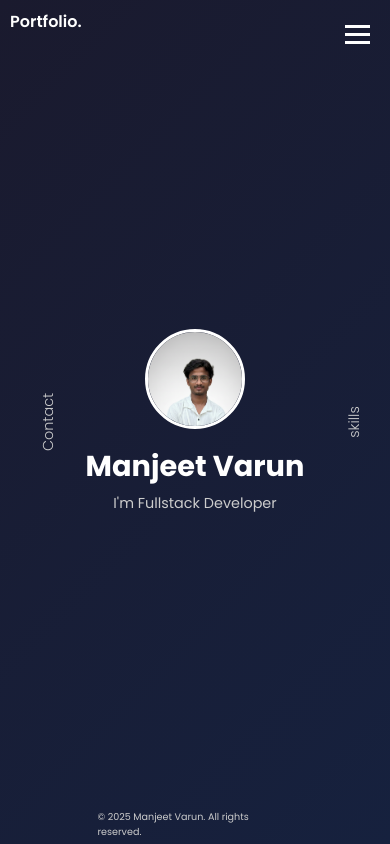
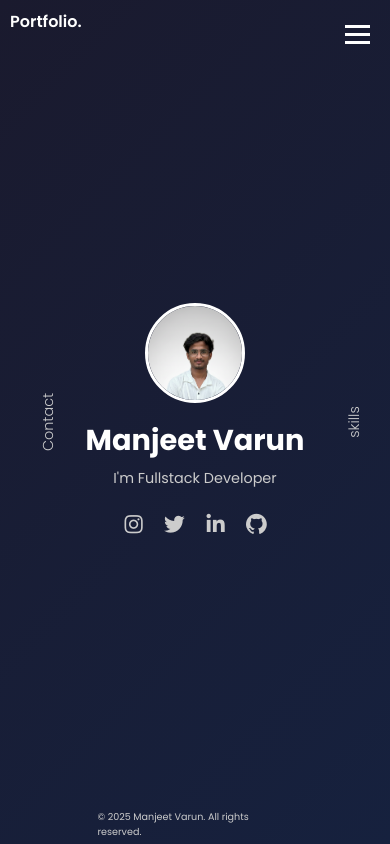
Before and after one commit to Manjeet94565/portfolio, an Angular app: page /home in a window 390 px wide. Built offline with nearby package versions, Linux system fonts and the light colour scheme.

Commit message:
your update message

```diff
--- a/angular.json
+++ b/angular.json
@@ -31,6 +31,7 @@
             ],
             "styles": [
               "node_modules/bootstrap/dist/css/bootstrap.min.css",
+              "node_modules/@fortawesome/fontawesome-free/css/all.min.css",
               "src/styles.css"
             ]
           },
--- a/package.json
+++ b/package.json
@@ -28,6 +28,7 @@
     "@angular/forms": "^20.3.0",
     "@angular/platform-browser": "^20.3.0",
     "@angular/router": "^20.3.0",
+    "@fortawesome/fontawesome-free": "^7.1.0",
     "bootstrap": "^5.3.8",
     "rxjs": "~7.8.0",
     "tslib": "^2.3.0",
--- a/src/app/landing/landing.css
+++ b/src/app/landing/landing.css
@@ -140,8 +140,28 @@ body {
   font-size: 1.2rem;
   font-weight: 400;
   color: #cccccc;
-  margin-bottom: 0;
+  margin-bottom: 20px;
   animation: fadeInUp 1.5s ease-out 0.9s both;
+}
+
+.social-icons {
+  display: flex;
+  justify-content: center;
+  gap: 20px;
+  margin-top: 20px;
+  animation: fadeInUp 1.5s ease-out 1.2s both;
+}
+
+.social-icon {
+  color: #cccccc;
+  font-size: 1.5rem;
+  transition: color 0.3s ease, transform 0.3s ease;
+  text-decoration: none;
+}
+
+.social-icon:hover {
+  color: #007bff;
+  transform: scale(1.1);
 }
 
 /* Keyframe animations */
@@ -221,6 +241,14 @@ body {
 
   .subtitle {
     font-size: 1rem;
+  }
+
+  .social-icons {
+    gap: 15px;
+  }
+
+  .social-icon {
+    font-size: 1.3rem;
   }
 
   .profile-circle {
--- a/src/app/landing/landing.html
+++ b/src/app/landing/landing.html
@@ -33,6 +33,12 @@
         </div>
         <h1 class="name">Manjeet Varun</h1>
         <p class="subtitle">I'm Fullstack Developer</p>
+        <div class="social-icons">
+            <a href="https://www.instagram.com/mr_varun_17/" target="_blank" class="social-icon"><i class="fab fa-instagram"></i></a>
+            <a href="https://x.com/manjeetvarun01" target="_blank" class="social-icon"><i class="fab fa-twitter"></i></a>
+            <a href="https://www.linkedin.com/in/manjeet-varun-8149b7371/" target="_blank" class="social-icon"><i class="fab fa-linkedin-in"></i></a>
+            <a href="https://github.com/Manjeet94565" target="_blank" class="social-icon"><i class="fab fa-github"></i></a>
+        </div>
     </div>
 
     <!-- Copyright at bottom -->
```
Also changed, not shown: 1 other file (tests, documents, lock files or other folders).
